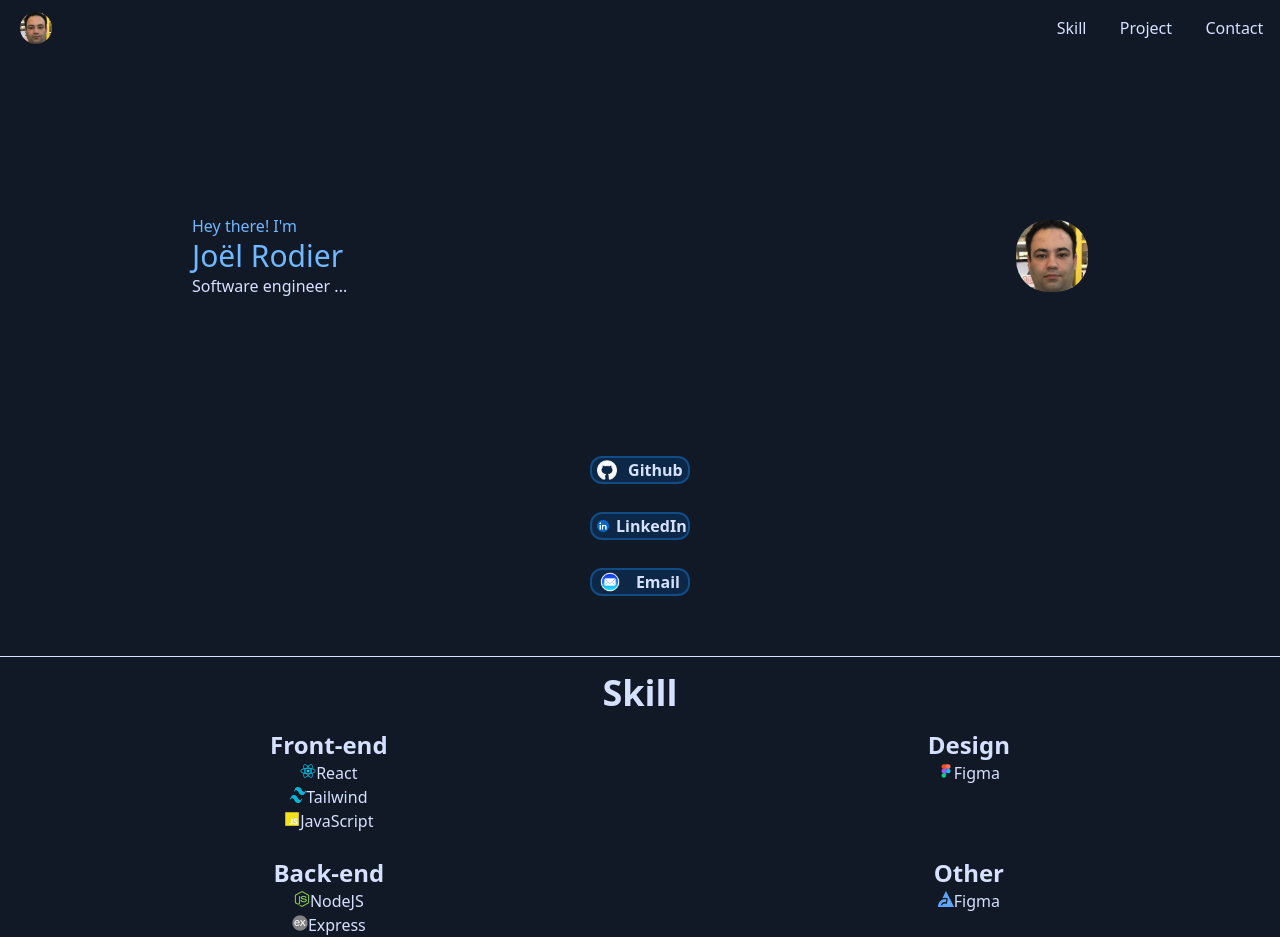
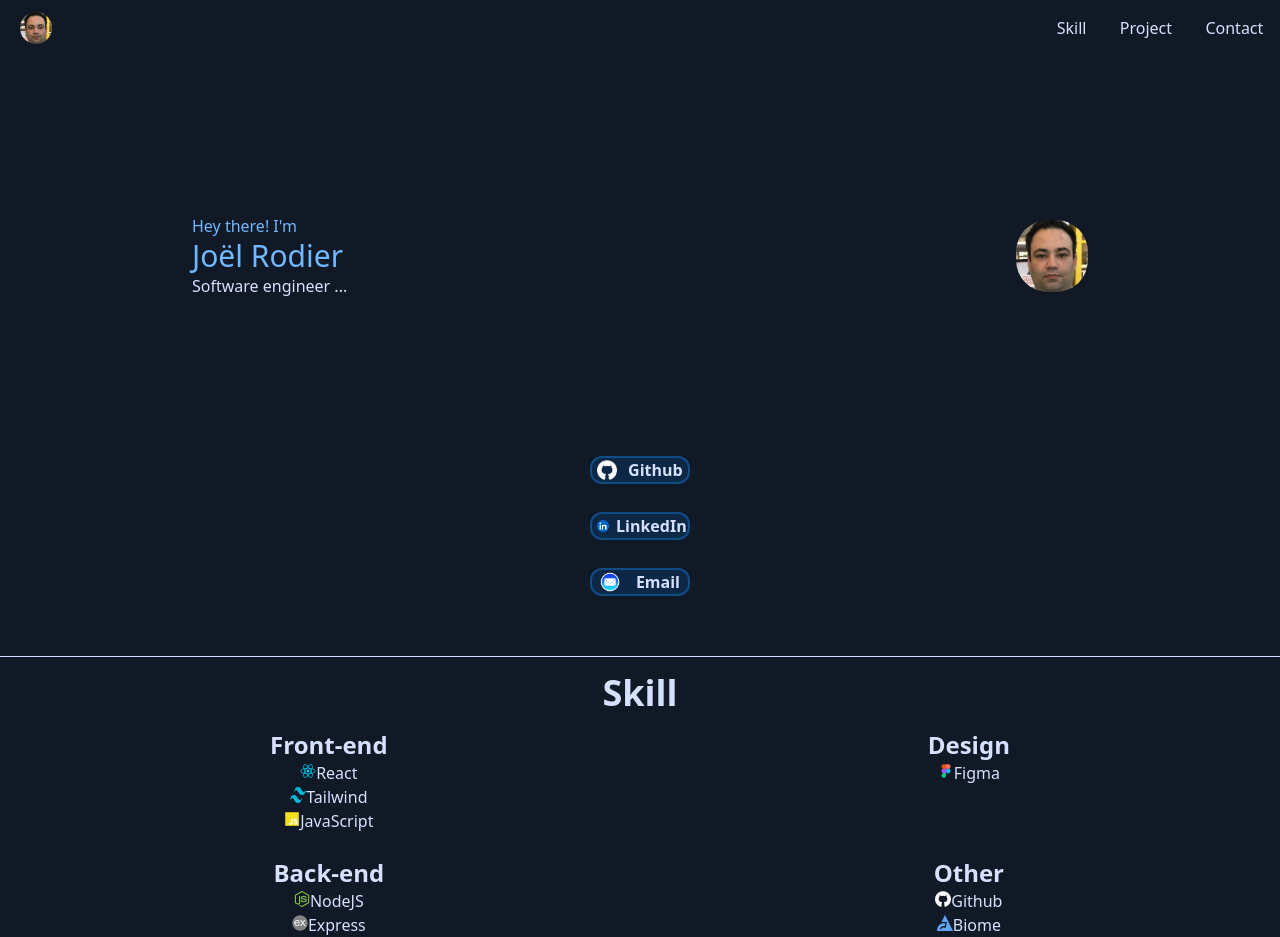
Before and after one commit to jojo051/portfolio-v3, a React (Vite) app: page / in a window 1280 px wide. Shown: the top 937 px of the page. Built offline with nearby package versions, Linux system fonts and the light colour scheme.

Commit message:
add git hub in skill

```diff
--- a/src/components/Other.tsx
+++ b/src/components/Other.tsx
@@ -1,12 +1,18 @@
 import biomeSymbol from "../assets/biome-symbol.png";
+import githubSymbol from "../assets/github-symbol-white.png";
+
 const Other = () => {
 	return (
 		<div>
 			<h3 className="font-semibold text-2xl text-center">Other</h3>
 			<ul>
 				<li className="flex items-baseline justify-center">
-					<img className="size-4" src={biomeSymbol} alt="Logo figma" />
-					Figma
+					<img className="size-4" src={githubSymbol} alt="Logo github" />
+					Github
+				</li>
+				<li className="flex items-baseline justify-center">
+					<img className="size-4" src={biomeSymbol} alt="Logo biome" />
+					Biome
 				</li>
 			</ul>
 		</div>
```
